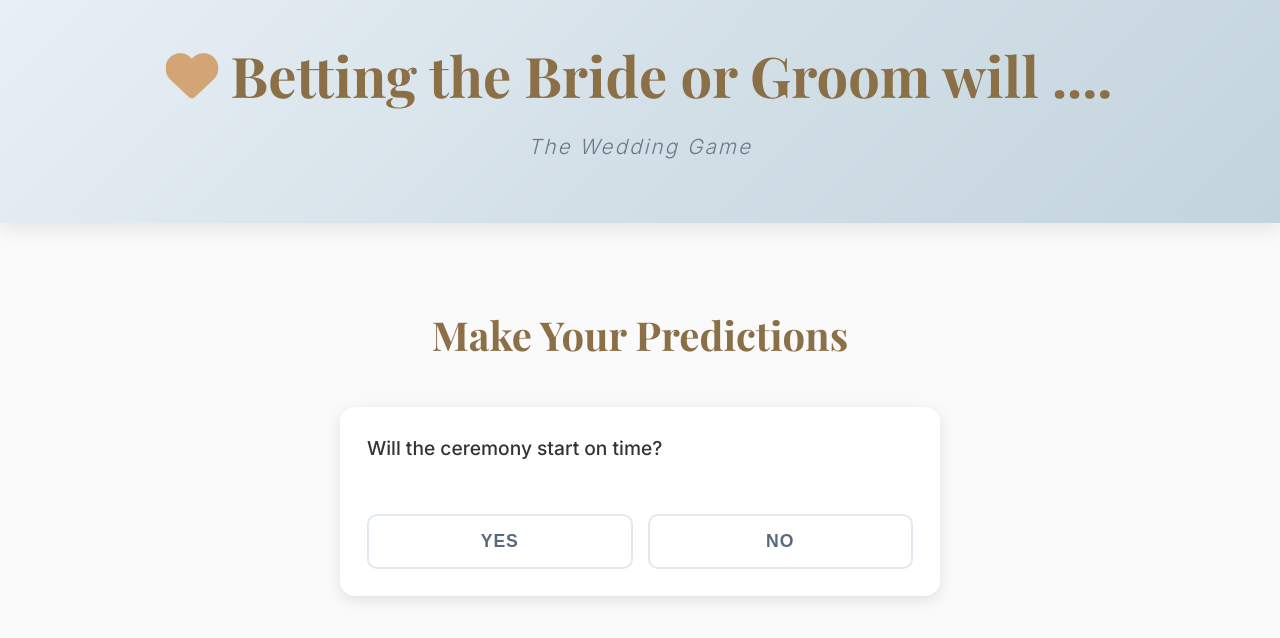
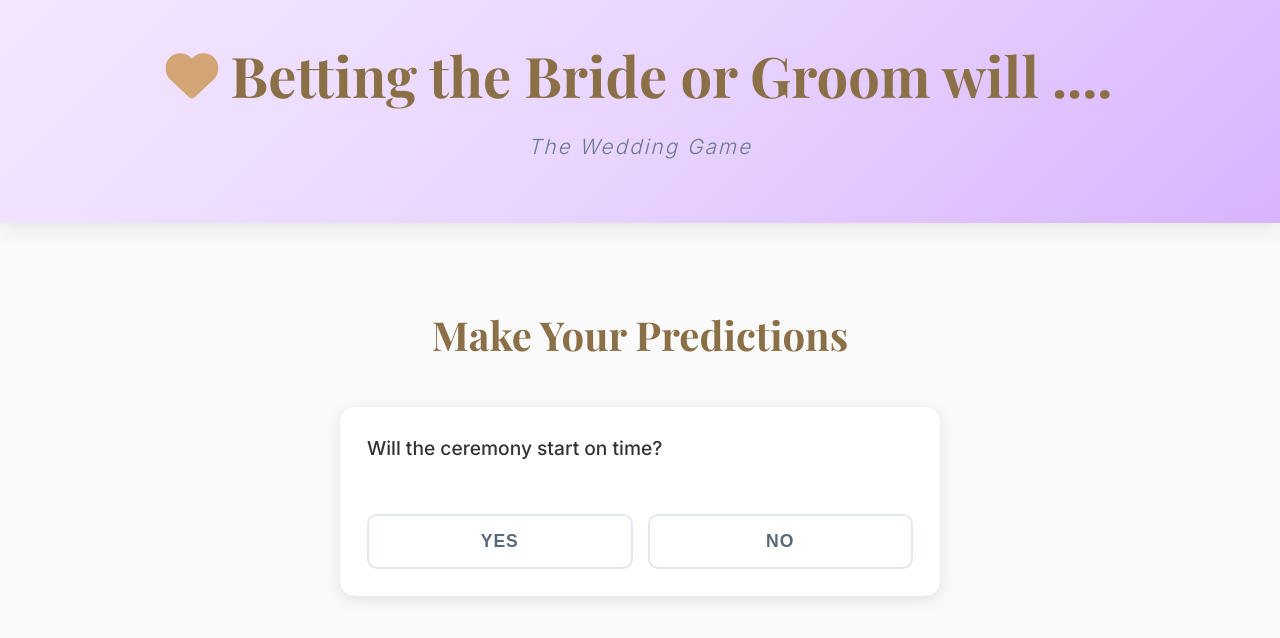
Before and after one commit to dweissmann/WeddingGame, a plain HTML site: page index.html in a window 1280 px wide. Drawn offline with nearby package versions, Linux system fonts and the light colour scheme.

Commit message:
color change

```diff
--- a/style.css
+++ b/style.css
@@ -14,7 +14,7 @@ body {
 
 /* Header Styles */
 .main-header {
-    background: linear-gradient(135deg, #e8f0f5 0%, #d4e0e8 50%, #c3d4dd 100%);
+    background: linear-gradient(135deg, #f3e8ff 0%, #e9d5ff 50%, #d8b4fe 100%);
     padding: 0;
     box-shadow: 0 4px 20px rgba(0, 0, 0, 0.1);
     position: sticky;
```
